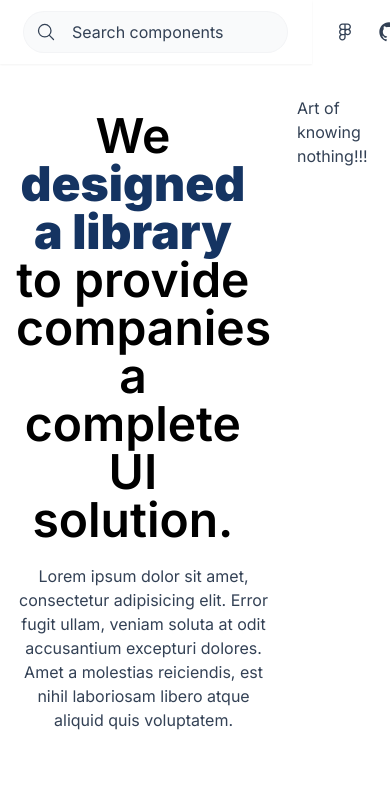
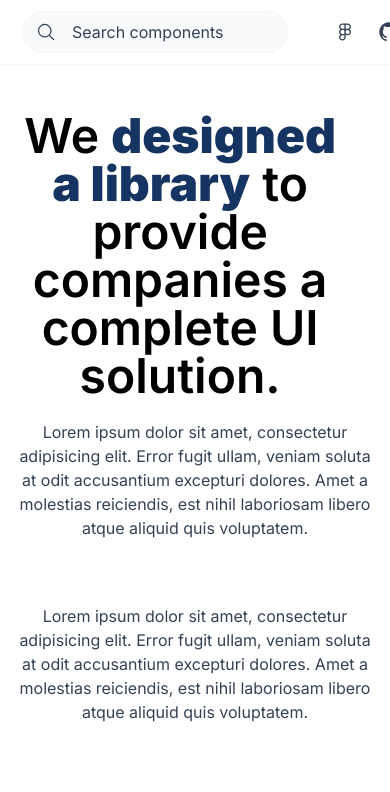
Before and after one commit to kashifal/center-ui, a React (Vite) app: page / in a window 390 px wide. Shown: the top 792 px of the page. Built offline with nearby package versions, Linux system fonts and the light colour scheme.

Commit message:
responsive design

```diff
--- a/src/components/Header/Header.jsx
+++ b/src/components/Header/Header.jsx
@@ -9,7 +9,7 @@ const Header = () => {
 
   return (
     <Fragment>
-      <div className='h-16    bg-white w-[80%] shadow-sm fixed' style={{zIndex:'100'}}>
+      <div className='h-16    bg-white w-[100%] md:w-[100%] lg:w-[80%] shadow-sm fixed' style={{zIndex:'100'}}>
         <div className='h-full w-full px-6  flex items-center'>
           <div className='flex-1  h-full flex items-center justify-between'>
             <div
--- a/src/components/Layout/Layout.jsx
+++ b/src/components/Layout/Layout.jsx
@@ -10,16 +10,16 @@ const Layout = () => {
     <Fragment>
       <Overlay />
       <Modal />
-      <div className="grid grid-cols-5 h-auto   overflow-hidden w-full">
+      <div className="grid grid-cols-5 h-auto   overflow-hidden w-screen">
         <Sidebar />
-        <div className=" col-span-4 lg:ml-[25%] w-[100%]">
+        <div className=" col-span-4 lg:ml-[25%]  w-screen">
           <Header />
 
-          <div className=" top-16   h-auto lg:w-[75%] w-[90%]  relative flex z-50">
+          <div className=" top-16   h-auto w-[100%] md:w-[70%] lg:w-[60%]     relative flex z-50">
             <div className="px-4   py-12">
               <Outlet />
             </div>
-            <div className="  lg:w-[20%] w-[30%]  right-0 z-10  px-6 py-8 h-screen fixed mt-0 top-16">
+            <div className="md:block hidden  lg:w-[20%] md:w-[30%]  right-0 z-10  px-6 py-8 h-screen fixed mt-0 top-16">
               <span>Art of knowing nothing!!!</span>
             </div>
           </div>
```
